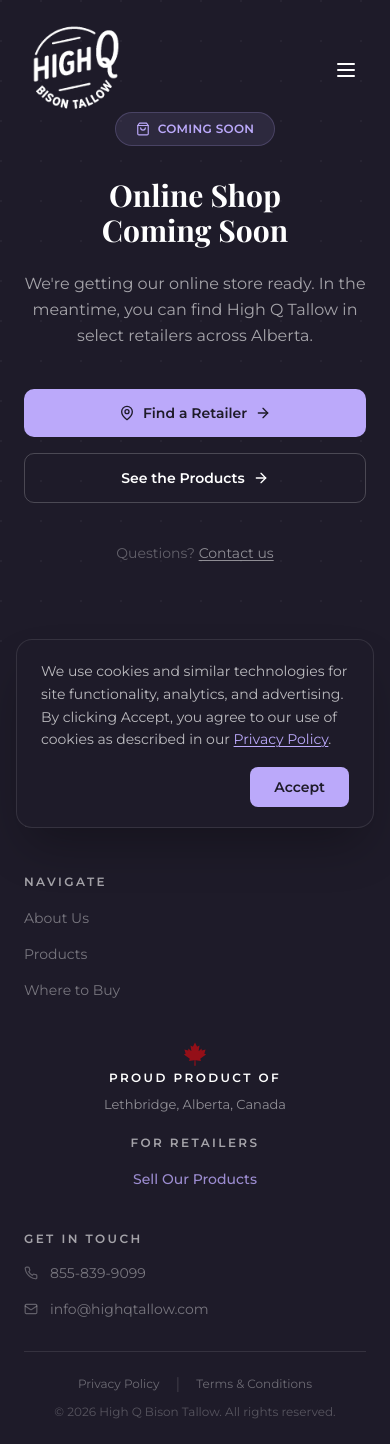
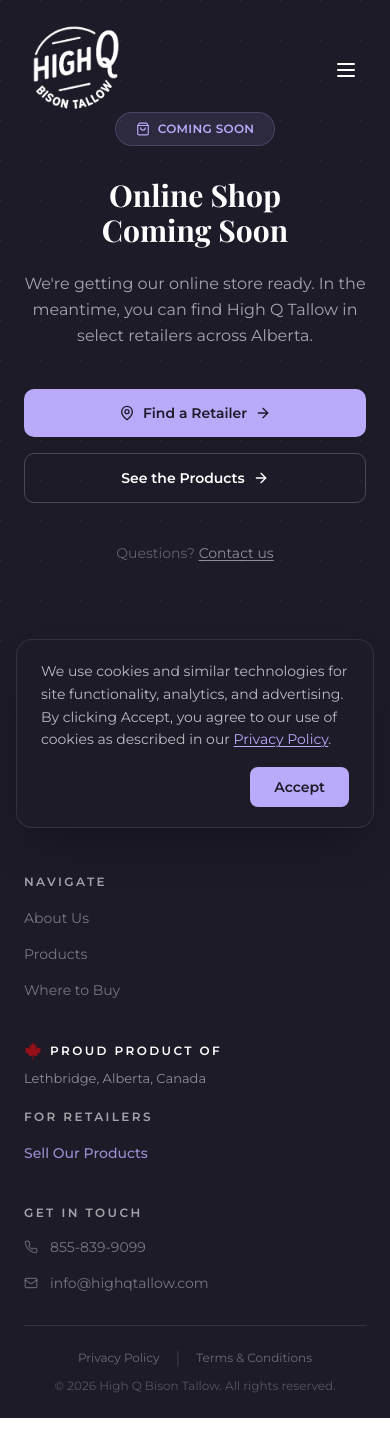
Before and after one commit to Briitely/highqtallow-site, a React (Vite) app: page /shop in a window 390 px wide. After the commit the page ends 1418 px from the top, so only its background shows below. Built offline with nearby package versions, Linux system fonts and the light colour scheme; a web font is replaced by a local one.

Commit message:
Updated Footer.tsx

```diff
--- a/src/components/Footer.tsx
+++ b/src/components/Footer.tsx
@@ -8,10 +8,10 @@ const NAVIGATE_LINKS = [
   { label: 'Where to Buy', to: '/where-to-buy' },
 ];
 
-function MapleLeaf() {
+function MapleLeaf({ className = '' }: { className?: string }) {
   return (
     <svg
-      className="w-6 h-6 flex-shrink-0"
+      className={className}
       xmlns="http://www.w3.org/2000/svg"
       viewBox="0 0 375 375"
       aria-hidden="true"
@@ -28,8 +28,8 @@ export default function Footer() {
   return (
     <footer id="contact" className="bg-midnight pt-10 pb-6 relative">
       <div className="max-w-7xl mx-auto px-6 relative">
-        <div className="grid grid-cols-1 sm:grid-cols-2 lg:grid-cols-4 gap-10 lg:gap-x-16 pb-8 border-b border-white/10 lg:items-end">
-          <div className="flex flex-col">
+        <div className="grid grid-cols-1 sm:grid-cols-2 lg:grid-cols-4 gap-y-10 lg:gap-y-0 lg:gap-x-16 pb-8 border-b border-white/10 lg:items-end">
+          <div className="min-w-0 flex flex-col">
             <Link to="/" onClick={() => window.scrollTo(0, 0)}>
               <img
                 src={logoWhite}
@@ -42,7 +42,7 @@ export default function Footer() {
             </p>
           </div>
 
-          <div>
+          <div className="min-w-0">
             <h4 className="font-body text-xs font-semibold uppercase tracking-[0.2em] text-white/60 mb-4">
               Navigate
             </h4>
@@ -61,14 +61,14 @@ export default function Footer() {
             </ul>
           </div>
 
-          <div className="flex flex-col items-center justify-center text-center">
-            <div className="flex flex-col items-center justify-center gap-1 mb-2">
-              <MapleLeaf />
-              <h4 className="font-body text-xs font-semibold uppercase tracking-[0.2em] text-white">
+          <div className="min-w-0">
+            <div className="flex items-center gap-2">
+              <MapleLeaf className="w-[18px] h-[18px] flex-shrink-0" />
+              <h4 className="font-body text-xs font-semibold uppercase tracking-[0.2em] text-white whitespace-nowrap">
                 Proud Product Of
               </h4>
             </div>
-            <p className="font-body text-[13px] text-white/50 whitespace-nowrap">
+            <p className="mt-2 font-body text-[13px] text-white/50 whitespace-nowrap">
               Lethbridge, Alberta, Canada
             </p>
             <div className="mt-5">
@@ -89,7 +89,7 @@ export default function Footer() {
             </div>
           </div>
 
-          <div>
+          <div className="min-w-0">
             <h4 className="font-body text-xs font-semibold uppercase tracking-[0.2em] text-white/60 mb-4">
               Get in Touch
             </h4>
```
